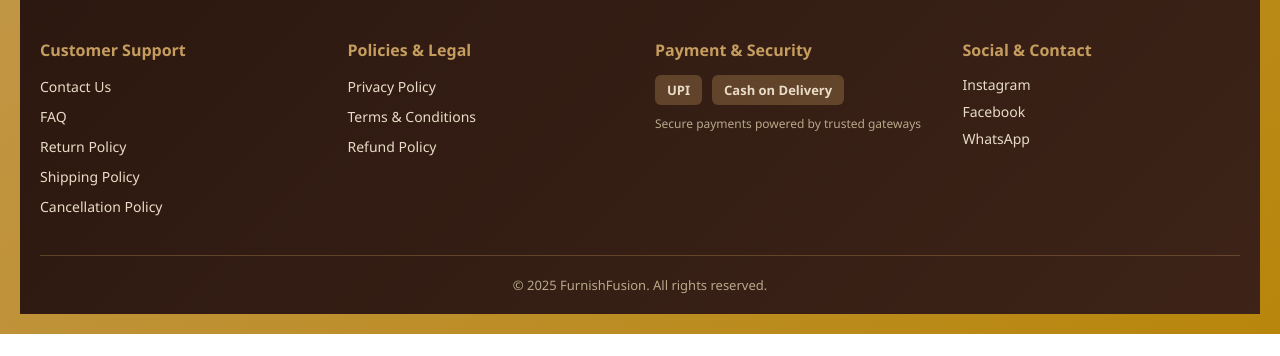
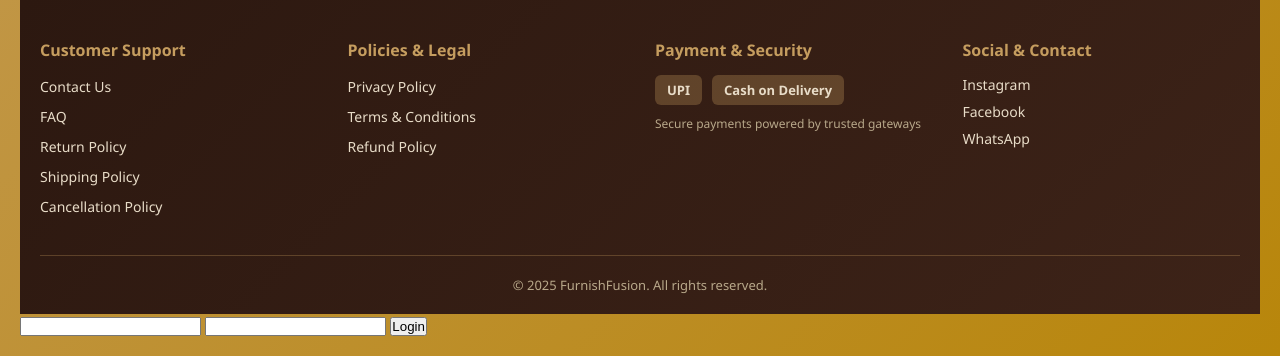
Before and after one commit to Javaproject-04/FurnitureApplication, a Flask app: page /login in a window 1280 px wide. Shown: the part 760-1116 px from the top of the page. Before the commit the page ends 1094 px from the top, so only its background shows below. Run offline with Flask 3, Linux system fonts and the light colour scheme.

Commit message:
Add login form to login.html

```diff
--- a/templates/login.html
+++ b/templates/login.html
@@ -323,5 +323,11 @@
             }
         }
     </script>
+    <form method="POST" action="/login">
+    <input type="text" name="username" required>
+    <input type="password" name="password" required>
+    <button type="submit">Login</button>
+    </form>
+
 </body>
 </html>
```
